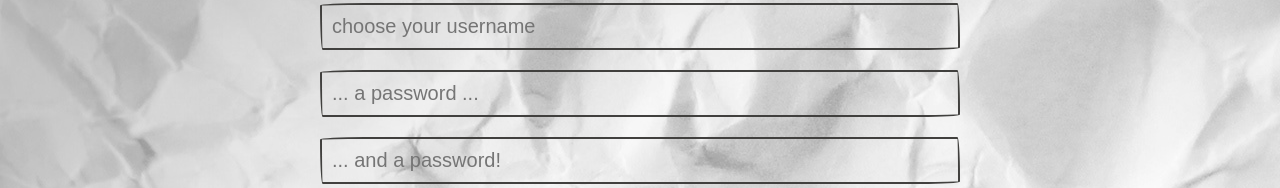
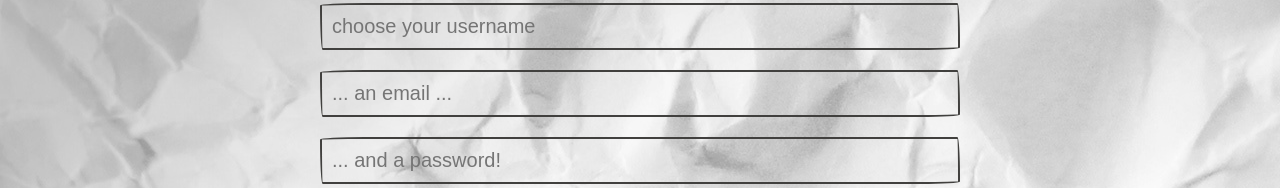
Before and after one commit to FeelHippo/video-player, a React (Create React App) app: page /signup in a window 1280 px wide. Shown: the part 143-331 px from the top of the page. Built offline with nearby package versions, Linux system fonts and the light colour scheme; a web font is replaced by a local one.

Commit message:
final main push

```diff
--- a/src/components/home/home.jsx
+++ b/src/components/home/home.jsx
@@ -81,7 +81,6 @@ const Home = ({
                                         <div className="card small">
                                             <div className="card-image">
                                                 <img src={video.image} alt="thumbnail" />
-                                                <span className="card-title">Card Title</span>
                                             </div>
                                             <div className="card-content">
                                                 <p>Courtesy of: {video.user.name} - follow him: {video.user.url}</p>
@@ -113,7 +112,6 @@ const Home = ({
                                     <div className="card small">
                                         <div className="card-image">
                                             <img src={video.image} alt="thumbnail" />
-                                            <span className="card-title">Card Title</span>
                                         </div>
                                         <div className="card-content">
                                             <p>Courtesy of: {video.user.name} - follow him: {video.user.url}</p>
--- a/src/components/signup/signup.jsx
+++ b/src/components/signup/signup.jsx
@@ -45,7 +45,7 @@ const SignUp = props => {
                     <h3 className="title">Sign Up</h3>
                     <section className="inputs">
                         <input type="text" {...bindUsername} placeholder="choose your username" />
-                        <input type="text" {...bindEmail} placeholder="... a password ..." />
+                        <input type="email" {...bindEmail} placeholder="... an email ..." />
                         <input type="password" {...bindPassword} placeholder="... and a password!" />
                     </section>
                     <section className="action">
--- a/src/style/global.css
+++ b/src/style/global.css
@@ -116,6 +116,10 @@
   width: 100%;
 }
 
+.card-action {
+  margin: 0 auto;
+}
+
 @media (min-width: 768px) {
 
   .nav-list {
```
